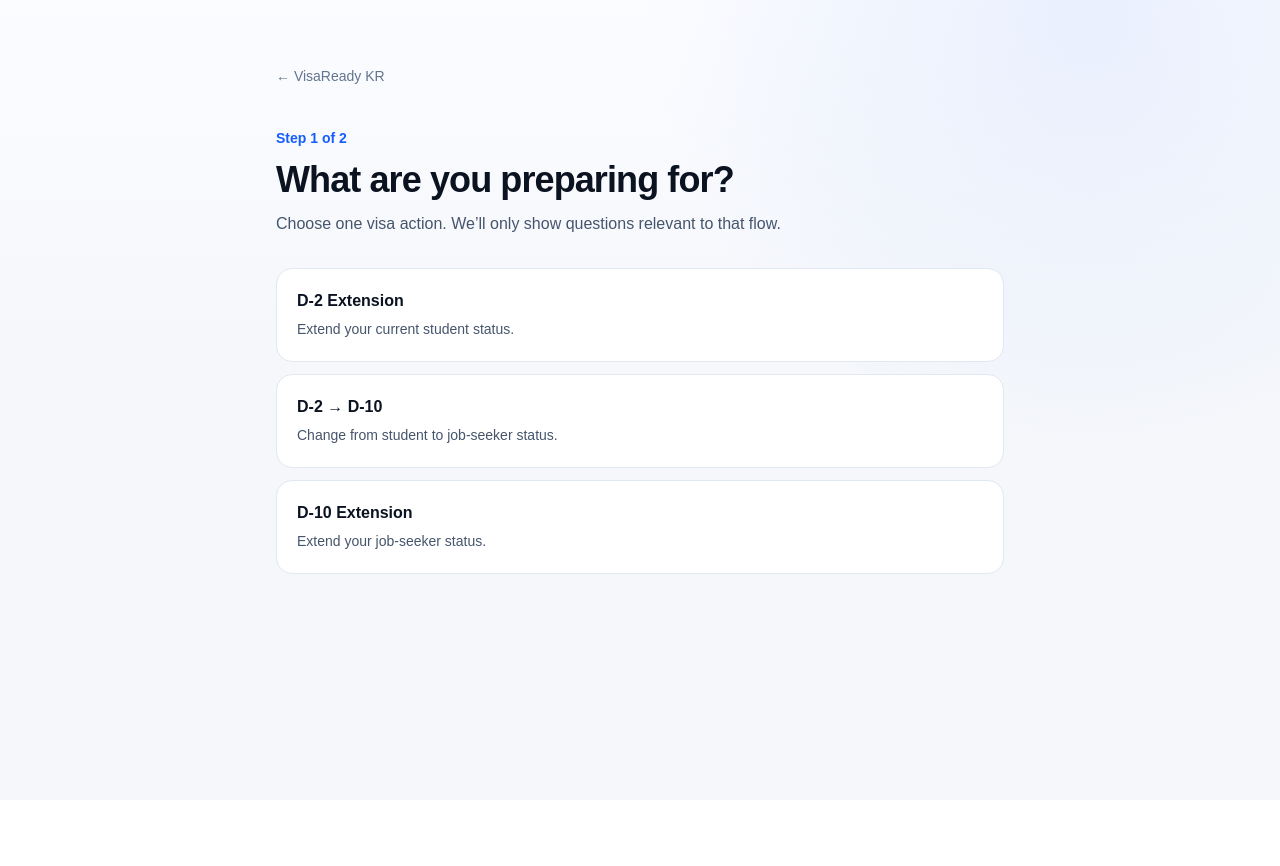
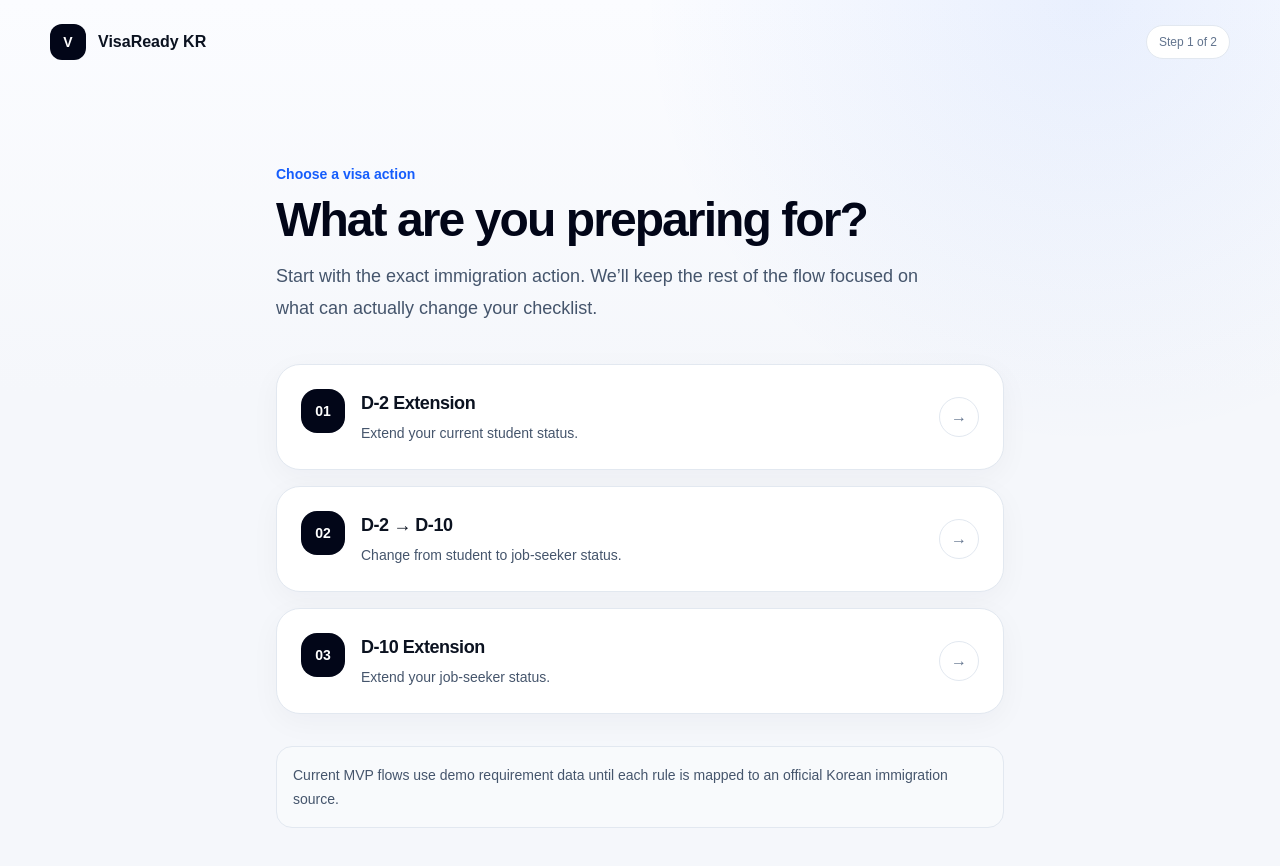
Before and after one commit to MuzaffarJr/visaready-kr, a Next.js app: page /start in a window 1280 px wide. Shown: the top 866 px of the page. Before the commit the page ends 800 px from the top, so only its background shows below. Built offline with nearby package versions, Linux system fonts and the light colour scheme.

Commit message:
design: polish visa flow selection experience

```diff
--- a/app/start/page.tsx
+++ b/app/start/page.tsx
@@ -3,36 +3,51 @@ import { flows } from "@/lib/visa";
 
 export default function StartPage() {
   return (
-    <main className="mx-auto min-h-screen max-w-3xl px-5 py-10 md:py-16">
-      <Link href="/" className="text-sm text-slate-500">
-        ← VisaReady KR
+    <main className="min-h-screen pb-16">
+      <header className="vr-shell flex items-center justify-between py-5">
+        <Link href="/" className="flex items-center gap-3 font-semibold">
+          <span className="grid size-9 place-items-center rounded-xl bg-slate-950 text-sm font-bold text-white">V</span>
+          VisaReady KR
         </Link>
+        <span className="rounded-full border border-slate-200 bg-white px-3 py-2 text-xs font-medium text-slate-500">
+          Step 1 of 2
+        </span>
+      </header>
 
-      <div className="mt-10">
-        <p className="text-sm font-semibold text-blue-600">Step 1 of 2</p>
-        <h1 className="mt-3 text-4xl font-semibold tracking-tight">
+      <section className="mx-auto max-w-3xl px-5 pt-12 sm:pt-20">
+        <div className="mb-3 text-sm font-semibold text-blue-600">Choose a visa action</div>
+        <h1 className="max-w-2xl text-4xl font-semibold tracking-[-0.04em] text-slate-950 sm:text-5xl">
           What are you preparing for?
         </h1>
-        <p className="mt-3 text-slate-600">
-          Choose one visa action. We’ll only show questions relevant to that
-          flow.
+        <p className="mt-4 max-w-2xl text-lg leading-8 text-slate-600">
+          Start with the exact immigration action. We’ll keep the rest of the flow focused on what can actually change your checklist.
         </p>
-      </div>
 
-      <div className="mt-8 grid gap-3">
-        {flows.map((flow) => (
+        <div className="mt-10 grid gap-4">
+          {flows.map((flow, index) => (
             <Link
               key={flow.id}
               href={"/questionnaire?flow=" + flow.id}
-            className="rounded-2xl border border-slate-200 bg-white p-5 transition hover:border-blue-300 hover:shadow-sm"
+              className="group flex items-center justify-between gap-5 rounded-[1.5rem] border border-slate-200 bg-white p-5 shadow-[0_8px_30px_rgba(15,23,42,.04)] hover:-translate-y-1 hover:border-blue-200 hover:shadow-[0_18px_45px_rgba(15,23,42,.08)] sm:p-6"
             >
-            <div className="font-semibold">{flow.label}</div>
-            <div className="mt-1 text-sm leading-6 text-slate-600">
-              {flow.description}
+              <div className="flex min-w-0 items-start gap-4">
+                <span className="grid size-11 shrink-0 place-items-center rounded-2xl bg-slate-950 text-sm font-semibold text-white">
+                  0{index + 1}
+                </span>
+                <div>
+                  <div className="text-lg font-semibold tracking-tight">{flow.label}</div>
+                  <div className="mt-1 text-sm leading-6 text-slate-600">{flow.description}</div>
                 </div>
+              </div>
+              <span className="grid size-10 shrink-0 place-items-center rounded-full border border-slate-200 text-slate-500 group-hover:border-blue-200 group-hover:bg-blue-50 group-hover:text-blue-700">→</span>
             </Link>
           ))}
         </div>
+
+        <div className="mt-8 rounded-2xl border border-slate-200 bg-slate-50 p-4 text-sm leading-6 text-slate-600">
+          Current MVP flows use demo requirement data until each rule is mapped to an official Korean immigration source.
+        </div>
+      </section>
     </main>
   );
 }
```
Lines whose indentation alone changed are shown as unchanged.
